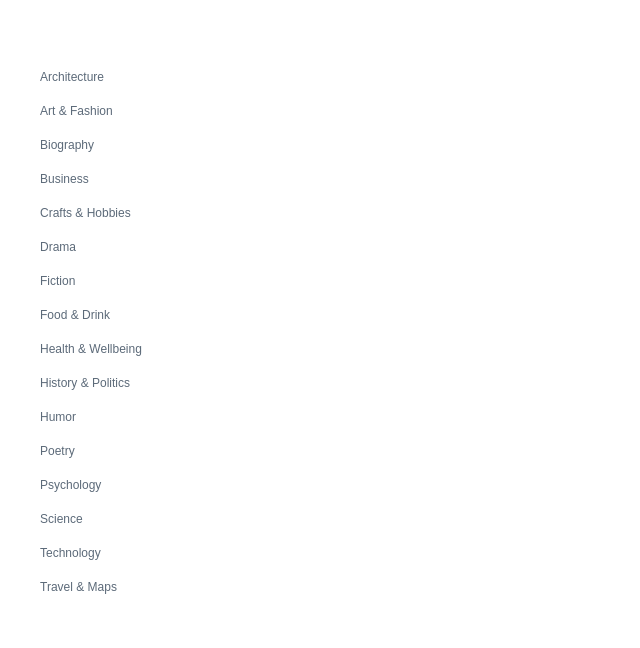
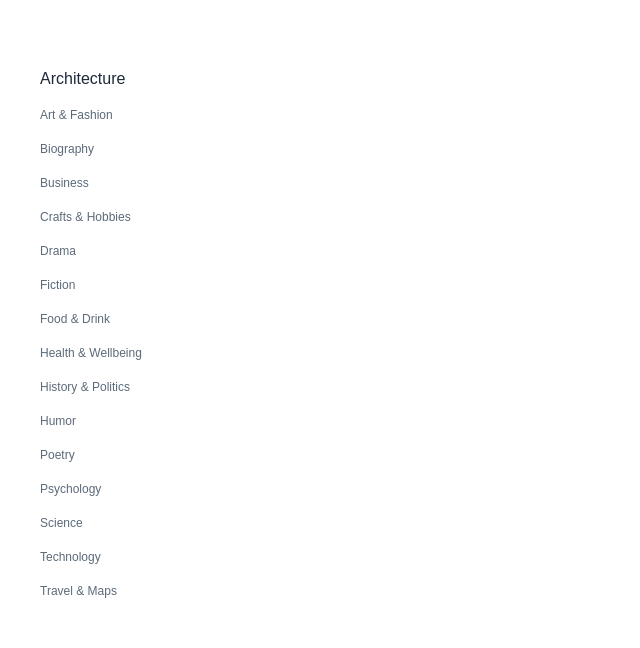
Before and after one commit to Haesya/bookshop, a website built with Vite: page index.html in a window 1280 px wide. Shown: the part 919-1567 px from the top of the page, 0-640 px from the left. Built offline with nearby package versions, Linux system fonts and the light colour scheme; no server answers; files whose address does not match are found by name.

Commit message:
I CAN SWAP CATEGORIES

```diff
--- a/src/components/BooksFromCategory.js
+++ b/src/components/BooksFromCategory.js
@@ -1,9 +1,8 @@
 import {renderOneBook} from "./OneBook.js";
+import {url1, url2} from "../data/url.js"
 
-export function renderBooksFromCategory(url, CategoryName = 'Art & Fashion') {
-    /*меняем ссылку на нужную категорию*/
-    url = url.replace("*", `${CategoryName}`)
-
+export function renderBooksFromCategory(CategoryName = 'Architecture') {
+    let url = url1 + CategoryName + url2
 
     const books = document.createElement('div')
     books.classList.add('books')
--- a/src/components/CategoriesForm.js
+++ b/src/components/CategoriesForm.js
@@ -1,17 +1,24 @@
 import {categories} from "../data/categories.js";
 import {renderBooksFromCategory} from "./BooksFromCategory.js";
 
-export function renderCategoriesForm (){
+export function renderCategoriesForm (url){
     const booksCategories = document.createElement('div')
     booksCategories.classList.add('categories')
 
     for (let i = 0; i < Object.keys(categories).length; i++) {
         const category = document.createElement('div')
         category.classList.add('category')
+        if (i == 0) {
+            category.classList.add('category__select')
+        }
         category.addEventListener('click', ()=>{
-            renderBooksFromCategory(Object.values(categories)[i])
+            const content = document.querySelector('.content')
+            if(content) {
+                const iWannaDelete = content.querySelector('.books')
+                content.removeChild(iWannaDelete)
+            }
+            content.appendChild(renderBooksFromCategory(Object.values(categories)[i]))
         })
-        console.log(Object.keys(categories)[i])
         category.innerText = `${Object.keys(categories)[i]}`
         booksCategories.appendChild(category)
     }
--- a/src/components/ContentForm.js
+++ b/src/components/ContentForm.js
@@ -3,7 +3,6 @@ import {renderBooksFromCategory} from "./BooksFromCategory.js";
 import {renderLoadMoreForm} from "./LoadMoreForm.js";
 
 export function renderContentForm() {
-    const url = `https://www.googleapis.com/books/v1/volumes?q="subject:*"&key=AIzaSyAlIeGyOujclVGHf35-htRC99WUBGNh7Ak&printType=books&startIndex=0&maxResults=6&langRestrict=en`
 
     /*поле для контента с книгами и категориями*/
     const content = document.createElement('div')
@@ -13,10 +12,10 @@ export function renderContentForm() {
     content.appendChild(renderCategoriesForm())
 
     /*впихиваем в контент книги из категории */
-    content.appendChild(renderBooksFromCategory(url))
+    content.appendChild(renderBooksFromCategory())
 
     /*и кнопку для загрузки бОльшего количества книг*/
-    content.appendChild(renderLoadMoreForm(url))
+    content.appendChild(renderLoadMoreForm())
 
     return content;
 }
--- /dev/null
+++ b/src/data/url.js
@@ -0,0 +1,5 @@
+const key = "AIzaSyAlIeGyOujclVGHf35-htRC99WUBGNh7Ak"
+const url1 = "https://www.googleapis.com/books/v1/volumes?q=\"subject:"
+const url2 = `"&key=${key}&printType=books&startIndex=0&maxResults=6&langRestrict=en`
+
+export {url1, url2}
--- a/src/styles/books.scss
+++ b/src/styles/books.scss
@@ -19,13 +19,13 @@
 .category {
   font-size: 12px;
   color: #5c6a79;
-  list-style: none;
   cursor: pointer;
 }
 
 .category__select {
   font-family: Montserrat-bold, sans-serif;
   font-size: 16px;
+  list-style-type: circle;
   color: #1c2a39;
 }
 
```
Also changed, not shown: src/styles/books.css, 1 other file.
